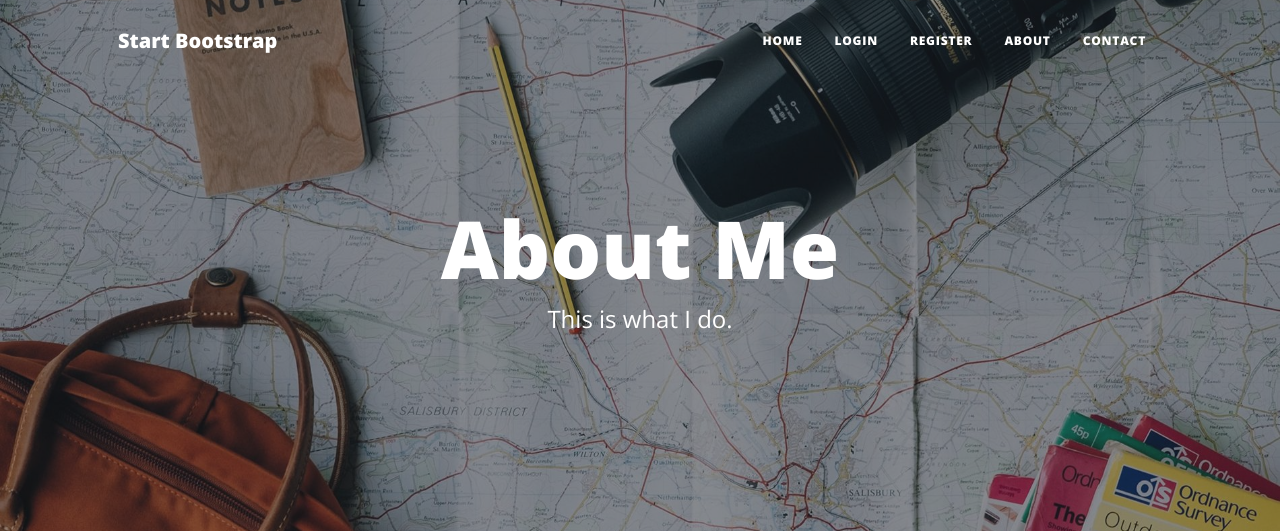
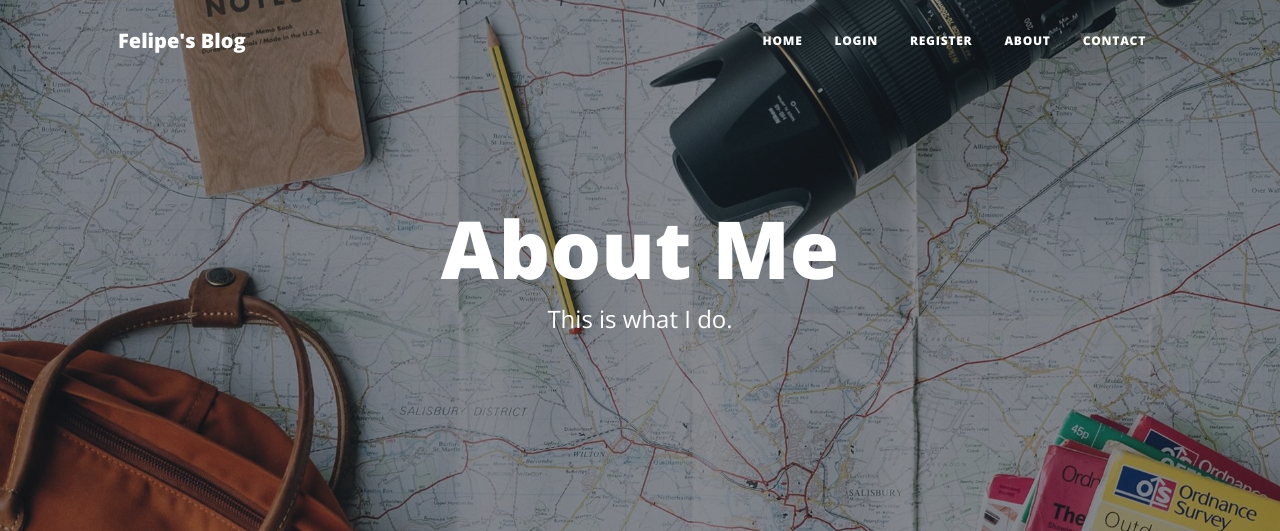
Before and after one commit to felipemunozri/python-blog, a Flask app: page /about in a window 1280 px wide. Shown: the top 531 px of the page. Run offline with Flask 3, Linux system fonts and the light colour scheme; some libraries are stand-ins or nearby versions.

Commit message:
Update navbar brand and footer links.

```diff
--- a/templates/footer.html
+++ b/templates/footer.html
@@ -21,7 +21,7 @@
                               </a>
                           </li>
                           <li class="list-inline-item">
-                              <a href="#!">
+                              <a href="https://github.com/felipemunozri" target="_blank">
                                   <span class="fa-stack fa-lg">
                                       <i class="fas fa-circle fa-stack-2x"></i>
                                       <i class="fab fa-github fa-stack-1x fa-inverse"></i>
--- a/templates/header.html
+++ b/templates/header.html
@@ -44,7 +44,7 @@
     <!-- Navigation-->
     <nav class="navbar navbar-expand-lg navbar-light" id="mainNav">
       <div class="container px-4 px-lg-5">
-        <a class="navbar-brand" href="/">Start Bootstrap</a>
+        <a class="navbar-brand" href="/">Felipe's Blog</a>
         <button
           class="navbar-toggler"
           type="button"
```
